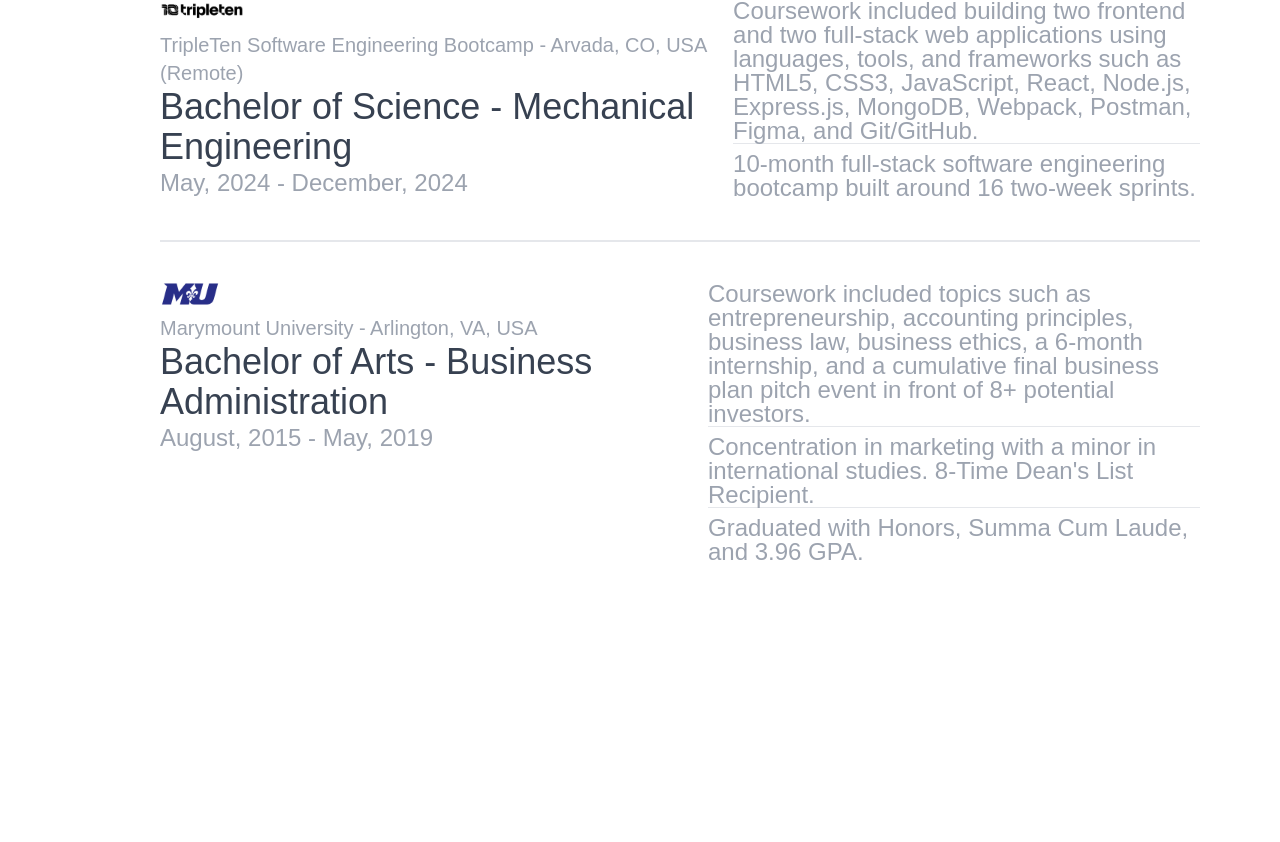
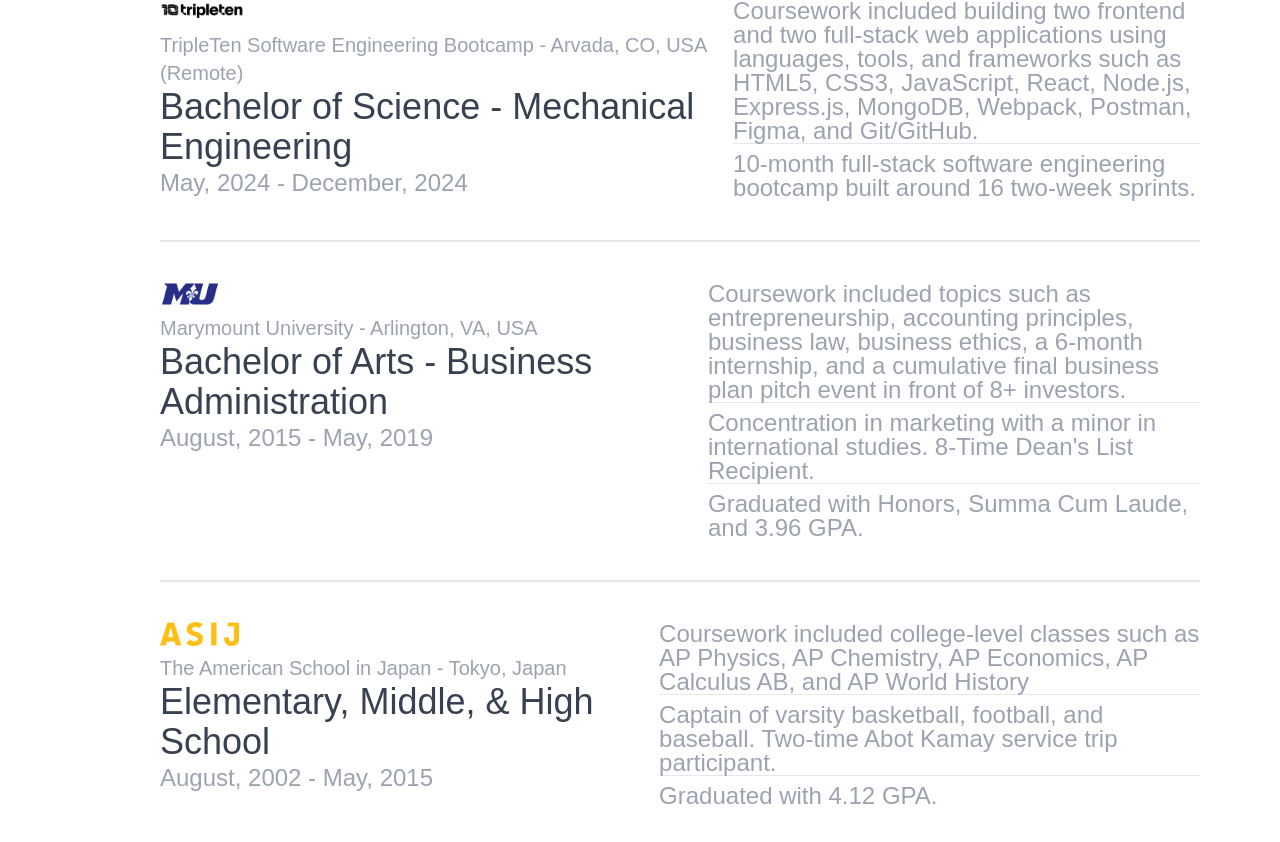
Before and after one commit to brogers111/personal-portfolio, a React (Vite) app: page /resume in a window 1280 px wide. Shown: the part 2946-3788 px from the top of the page. Before the commit the page ends 3590 px from the top, so only its background shows below. Built offline with nearby package versions, Linux system fonts and the light colour scheme; a web font is replaced by a local one.

Commit message:
Update technical projects title

```diff
--- a/src/components/Projects.tsx
+++ b/src/components/Projects.tsx
@@ -2,7 +2,10 @@
 
   return (
     <>
-      Technical Projects
+      <div className='px-20 py-20'>
+        <p className="font-dongle text-3xl text-gray-300">REVIEW MY TECHNICAL</p>
+        <h1 className="font-bluffolk text-8xl whitespace-nowrap text-gray-600">PROJECTS</h1>
+      </div>
     </>
   )
 }
--- a/src/components/Resume.tsx
+++ b/src/components/Resume.tsx
@@ -8,6 +8,7 @@
 import muLogo from '../assets/mu-logo.png'
 import msuLogo from '../assets/msu-logo.jpg'
 import tripletenLogo from '../assets/tripleten-logo.jpg'
+import asijLogo from '../assets/asij-logo.png'
 
 function Resume() {
 
@@ -15,7 +16,7 @@
     <>
       <div className='px-20 py-20'>
         <div className="flex justify-between">
-          <div className=''>
+          <div>
             <p className="font-dongle text-3xl text-gray-300">REVIEW MY CAREER</p>
             <h1 className="font-bluffolk text-8xl whitespace-nowrap text-gray-600">EXPERIENCE</h1>
           </div>
@@ -189,7 +190,7 @@
           </div>
           <div className='flex flex-col gap-2'>
             <p className='font-dongle text-2xl text-gray-400 leading-none max-w-[600px] border-b border-gray-200'>
-              Coursework included topics such as entrepreneurship, accounting principles, business law, business ethics, a 6-month internship, and a cumulative final business plan pitch event in front of 8+ potential investors.
+              Coursework included topics such as entrepreneurship, accounting principles, business law, business ethics, a 6-month internship, and a cumulative final business plan pitch event in front of 8+ investors.
             </p>
             <p className='font-dongle text-2xl text-gray-400 leading-none max-w-[600px] border-b border-gray-200'>
               Concentration in marketing with a minor in international studies. 8-Time Dean's List Recipient.
@@ -199,6 +200,26 @@
             </p>
           </div>
         </div>
+        <div className="border-b-2 border-gray-200 pt-10"></div>
+        <div className='flex justify-between pt-10'>
+          <div>
+            <img src={asijLogo} alt="ASIJ logo" className='h-6' />
+            <p className='pt-2 font-dongle text-xl text-gray-400'>The American School in Japan - Tokyo, Japan</p>
+            <p className='font-dongle text-4xl text-gray-700'>Elementary, Middle, & High School</p>
+            <p className='font-dongle text-2xl text-gray-400'>August, 2002 - May, 2015</p>
+          </div>
+          <div className='flex flex-col gap-2'>
+            <p className='font-dongle text-2xl text-gray-400 leading-none max-w-[600px] border-b border-gray-200'>
+              Coursework included college-level classes such as AP Physics, AP Chemistry, AP Economics, AP Calculus AB, and AP World History
+            </p>
+            <p className='font-dongle text-2xl text-gray-400 leading-none max-w-[600px] border-b border-gray-200'>
+              Captain of varsity basketball, football, and baseball. Two-time Abot Kamay service trip participant.
+            </p>
+            <p className='font-dongle text-2xl text-gray-400 leading-none max-w-[600px]'>
+              Graduated with 4.12 GPA.
+            </p>
+          </div>
+        </div>
       </div>
     </>
   )
```
Also changed, not shown: src/assets/asij-logo.png (added).
